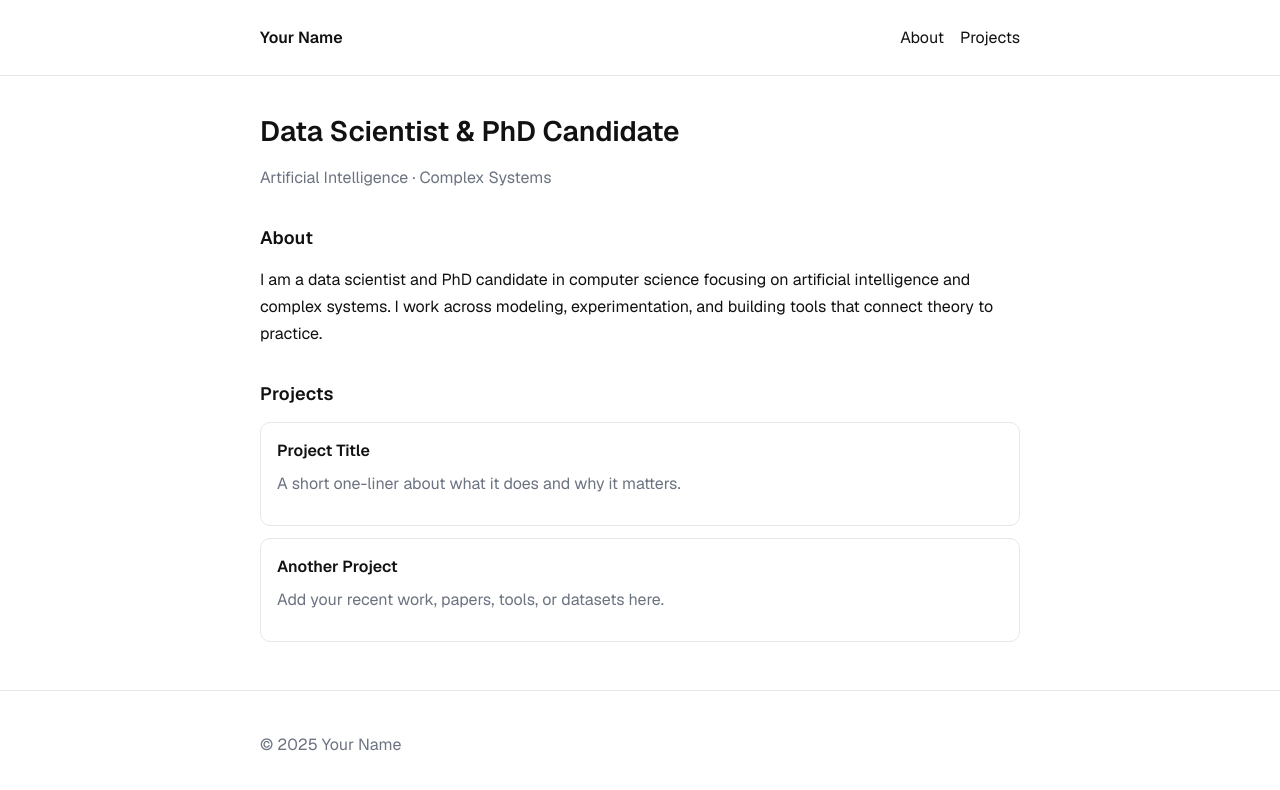
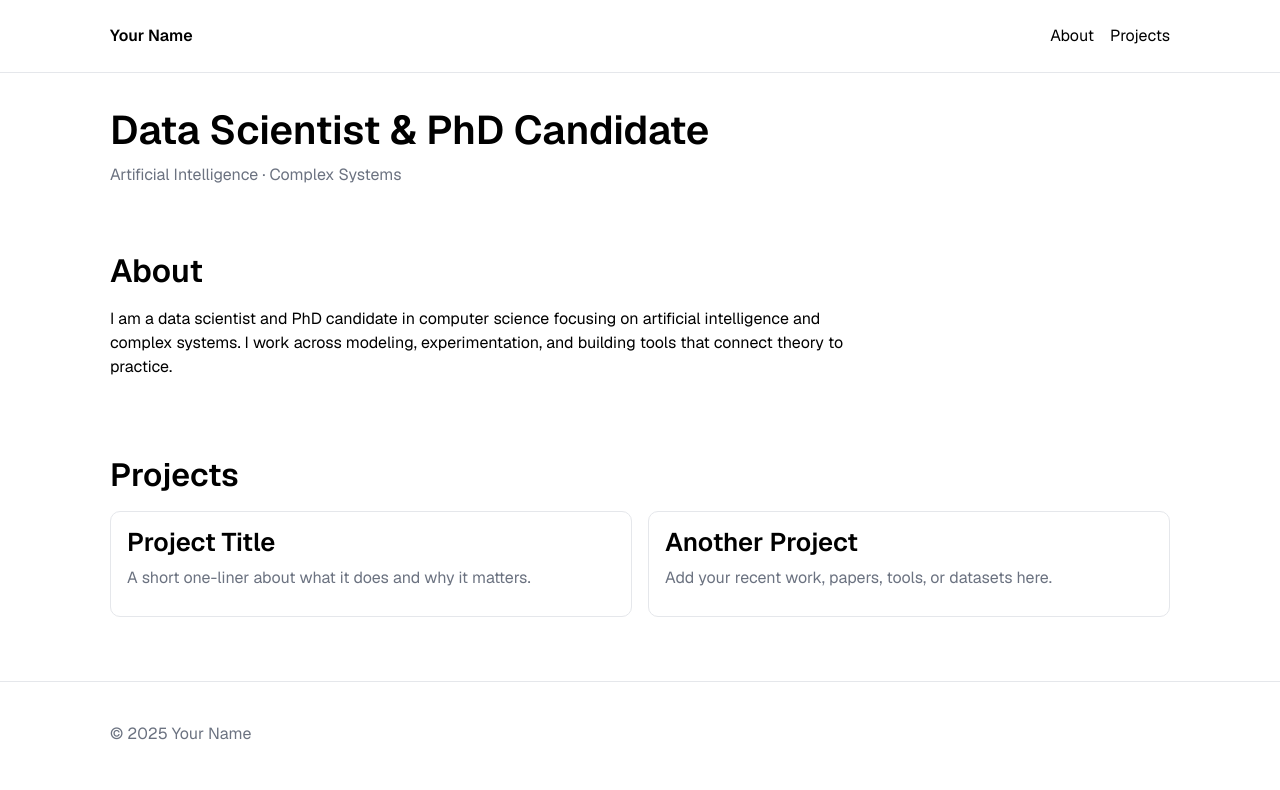
Before and after one commit to patricesweeney/personal-website, a React (Vite) app: page / in a window 1280 px wide. Shown: the top 790 px of the page. Built offline with nearby package versions, Linux system fonts and the light colour scheme.

Commit message:
refactor: typographic + grid clarity (Geist, 8pt spacing, 12/6/4 grid, clamp)

```diff
--- a/src/App.tsx
+++ b/src/App.tsx
@@ -20,11 +20,15 @@
 
         <section id="about" className="section">
           <h2 className="section-title">About</h2>
-          <p>
-            I am a data scientist and PhD candidate in computer science focusing on
-            artificial intelligence and complex systems. I work across modeling,
-            experimentation, and building tools that connect theory to practice.
-          </p>
+          <div className="grid grid-12">
+            <div className="span-12">
+              <p>
+                I am a data scientist and PhD candidate in computer science focusing on
+                artificial intelligence and complex systems. I work across modeling,
+                experimentation, and building tools that connect theory to practice.
+              </p>
+            </div>
+          </div>
         </section>
 
         <section id="projects" className="section">
--- a/src/index.css
+++ b/src/index.css
@@ -1,8 +1,44 @@
 :root {
+  /* Colors */
   --bg: #ffffff;
-  --fg: #111111;
+  --fg: #000000;
   --muted: #6b7280; /* gray-500 */
   --border: #e5e7eb; /* gray-200 */
+
+  /* 8pt spacing scale */
+  --space-0: 0px;
+  --space-1: 4px;
+  --space-2: 8px;
+  --space-3: 12px;
+  --space-4: 16px;
+  --space-5: 20px;
+  --space-6: 24px;
+  --space-7: 28px;
+  --space-8: 32px;
+  --space-9: 36px;
+  --space-10: 40px;
+  --space-11: 44px;
+  --space-12: 48px;
+  --space-13: 56px;
+  --space-14: 64px;
+  --space-16: 80px;
+
+  /* Container and grid */
+  --container-max: clamp(960px, 90vw, 1100px);
+  --gutter: var(--space-4);
+  --columns: 12;
+
+  /* Type scale (modular ratio 1.25) with clamp for responsiveness */
+  --font-body: 1rem; /* base */
+  --font-small: 0.875rem;
+  --lh-body: 1.5;
+  --lh-heading: 1.25;
+  --h1: clamp(2rem, 2.2rem + 1vw, 2.5rem);
+  --h2: clamp(1.6rem, 1.8rem + 0.8vw, 2rem);
+  --h3: clamp(1.25rem, 1.35rem + 0.6vw, 1.6rem);
+
+  /* Measure */
+  --measure: 70ch;
 }
 
 * {
@@ -18,7 +54,7 @@
   font-family: 'Geist', ui-sans-serif, system-ui, -apple-system, Segoe UI, Roboto, Helvetica, Arial, 'Apple Color Emoji', 'Segoe UI Emoji';
   color: var(--fg);
   background: var(--bg);
-  line-height: 1.7;
+  line-height: var(--lh-body);
   -webkit-font-smoothing: antialiased;
   -moz-osx-font-smoothing: grayscale;
   text-rendering: optimizeLegibility;
@@ -33,9 +69,10 @@
 }
 
 .container {
-  max-width: 800px;
+  width: 100%;
+  max-width: var(--container-max);
   margin: 0 auto;
-  padding: 24px 20px;
+  padding: var(--space-6) var(--space-5);
 }
 
 .site-header {
@@ -45,57 +82,56 @@
 }
 
 .header-inner {
-  display: flex;
+  display: grid;
+  grid-template-columns: repeat(12, 1fr);
   align-items: center;
-  justify-content: space-between;
-  gap: 16px;
+  gap: var(--gutter);
 }
 
-.brand {
-  font-weight: 600;
-}
+.brand { grid-column: span 6; font-weight: 600; }
+.nav { grid-column: span 6; display: flex; justify-content: flex-end; gap: var(--space-4); }
 
-.nav {
-  display: flex;
-  align-items: center;
-  gap: 16px;
-}
-
-main.container {
-  padding-top: 32px;
-  padding-bottom: 48px;
-}
+main.container { padding-top: var(--space-8); padding-bottom: var(--space-14); }
 
 h1, h2, h3 {
   margin: 0 0 8px 0;
 }
 
-h1 {
-  font-size: 28px;
-  font-weight: 600;
+h1 { font-size: var(--h1); font-weight: 600; line-height: var(--lh-heading); max-width: var(--measure); }
+
+h2.section-title { font-size: var(--h2); font-weight: 600; letter-spacing: 0.1px; margin-top: var(--space-14); margin-bottom: var(--space-4); line-height: var(--lh-heading); max-width: var(--measure); }
+
+p { margin: 0 0 var(--space-3) 0; color: var(--fg); max-width: var(--measure); }
+
+.muted { color: var(--muted); }
+
+.grid { display: grid; gap: var(--gutter); }
+.grid-12 { grid-template-columns: repeat(12, 1fr); }
+.grid-6 { grid-template-columns: repeat(6, 1fr); }
+.grid-4 { grid-template-columns: repeat(4, 1fr); }
+
+@media (max-width: 1024px) {
+  .grid-12 { grid-template-columns: repeat(6, 1fr); }
+}
+@media (max-width: 640px) {
+  .grid-12, .grid-6 { grid-template-columns: repeat(4, 1fr); }
 }
 
-h2.section-title {
-  font-size: 18px;
-  font-weight: 600;
-  letter-spacing: 0.2px;
-  margin-top: 32px;
-  margin-bottom: 12px;
+.span-12 { grid-column: span 12; }
+.span-6 { grid-column: span 6; }
+.span-4 { grid-column: span 4; }
+
+@media (max-width: 1024px) {
+  .span-6-desktop { grid-column: span 6; }
+}
+@media (max-width: 640px) {
+  .span-4-mobile { grid-column: span 4; }
 }
 
-p {
-  margin: 0 0 14px 0;
-  color: var(--fg);
-}
-
-.muted {
-  color: var(--muted);
-}
-
-.projects {
-  display: grid;
-  grid-template-columns: 1fr;
-  gap: 12px;
+.projects { display: grid; grid-template-columns: repeat(12, 1fr); gap: var(--gutter); }
+.project { grid-column: span 6; border: 1px solid var(--border); border-radius: 10px; padding: var(--space-4) var(--space-4); }
+@media (max-width: 640px) {
+  .project { grid-column: span 12; }
 }
 
 .project {
@@ -104,17 +140,10 @@
   padding: 14px 16px;
 }
 
-.project h3 {
-  font-size: 16px;
-  font-weight: 600;
-  margin-bottom: 6px;
-}
+.project h3 { font-size: var(--h3); font-weight: 600; margin-bottom: var(--space-2); line-height: var(--lh-heading); }
 
-code, pre, .mono {
-  font-family: 'Geist Mono', ui-monospace, SFMono-Regular, Menlo, Monaco, Consolas, 'Liberation Mono', 'Courier New', monospace;
-}
+code, pre, .mono { font-family: 'Geist Mono', ui-monospace, SFMono-Regular, Menlo, Monaco, Consolas, 'Liberation Mono', 'Courier New', monospace; }
 
-footer {
-  border-top: 1px solid var(--border);
-  padding: 16px 0;
-}
+footer { border-top: 1px solid var(--border); padding: var(--space-4) 0; }
+
+small { font-size: var(--font-small); }
```
